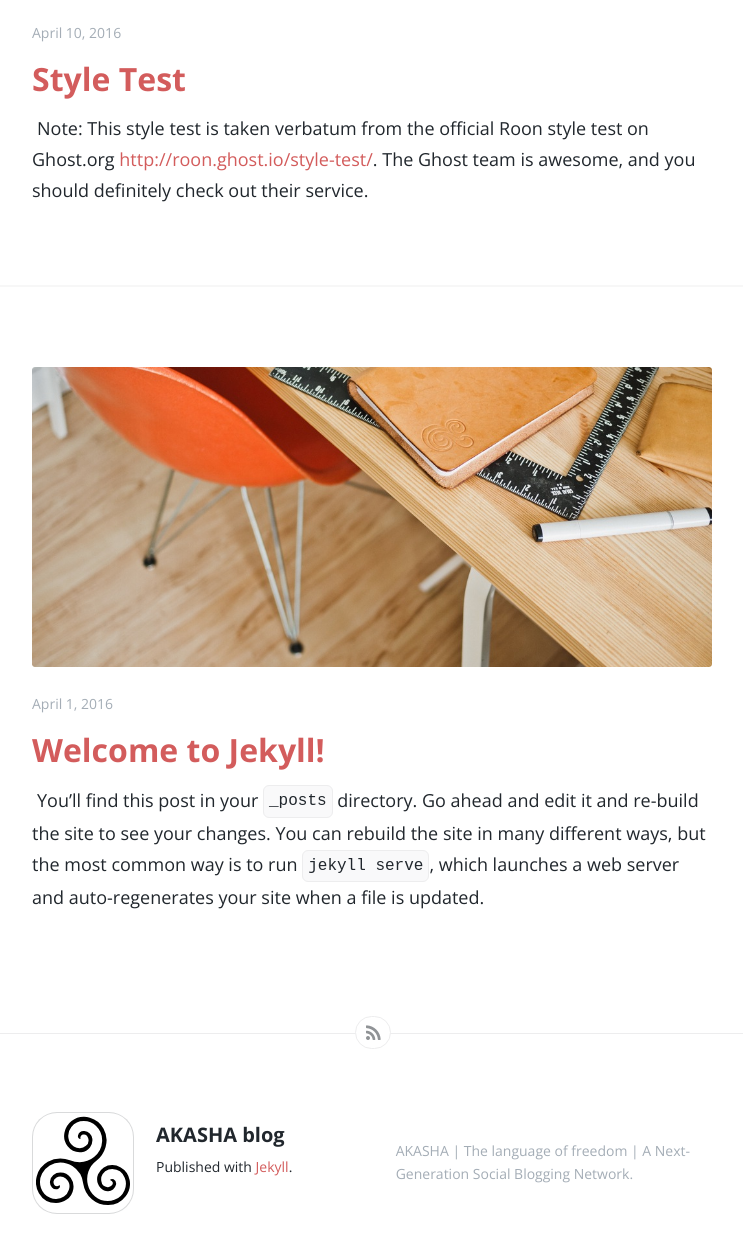
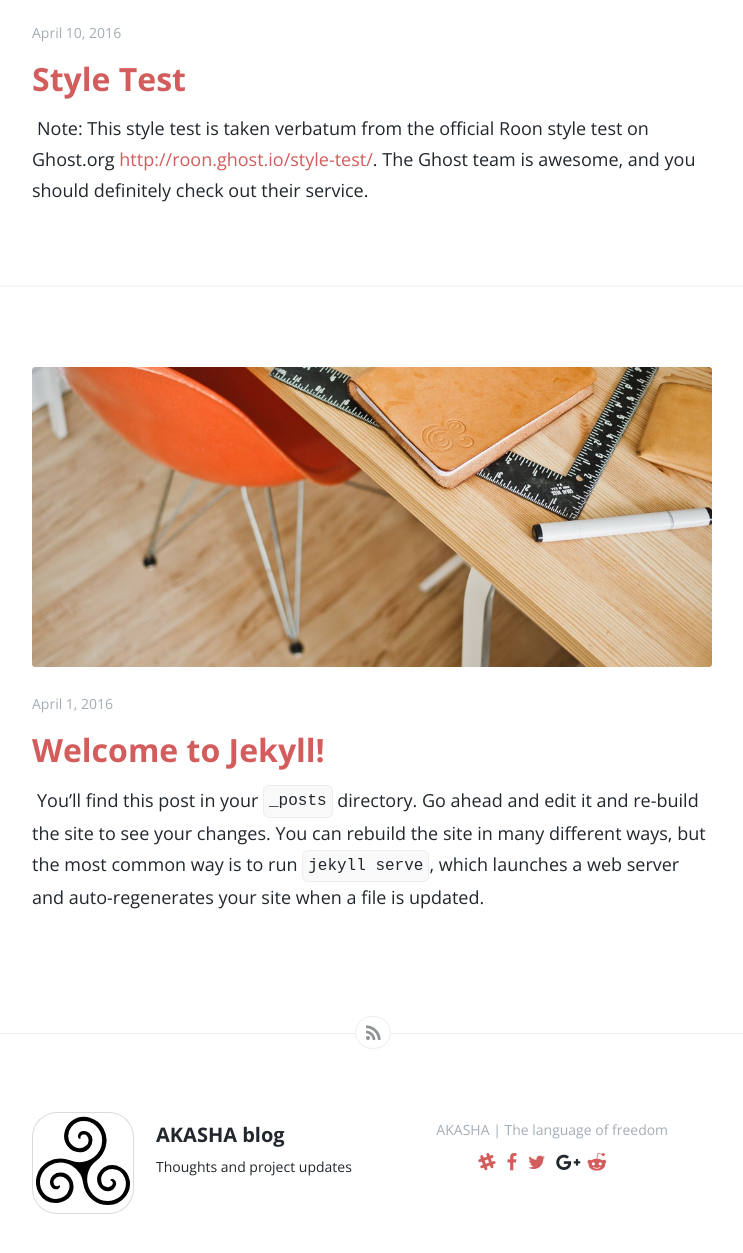
Before and after one commit to AKASHAorg/blog.akasha.world, a Jekyll site: the page built from index.html, in a window 1280 px wide and 1400 px high, scrolled down 388 px, cut to the strip 136-1389 px from the top of the window. Shown: the whole strip, without its empty margins (268-1011 px from the left). Built offline with Jekyll 4.4.1, drawn with Linux system fonts in a browser that asks for light colours; the list of posts is cut into pages by our own code.

Commit message:
Updated footer

```diff
--- a/_config.yml
+++ b/_config.yml
@@ -3,7 +3,7 @@ title: AKASHA blog
 email: hello@akasha.world
 logo: logo.png # image from https://www.flickr.com/photos/lwr/5496279831/in/set-72157594159055823
 description: > # this means to ignore newlines until "url:"
-  AKASHA | The language of freedom | A Next-Generation Social Blogging Network.
+  AKASHA | The language of freedom
 url: "https://akashaproject.github.io"
 
 baseurl: ""
--- a/_includes/footer.html
+++ b/_includes/footer.html
@@ -16,13 +16,28 @@
       </div>
       <div class="details">
         <h4><a href="{{ site.url }}" class="url n">{{ site.title }}</a></h4>
-        <span>Published with <a href="https://jekyllrb.com">Jekyll</a>.</span>
+        <span>Thoughts and project updates</span>
       </div>
     </div>
     <div id="user_bio">
       <div class="inner">
         {{ site.description }}
       </div>
+      <span class="links">
+        <a href="https://akasha-slack.herokuapp.com" target="_blank">
+          <i class="fa fa-lg fa-slack" aria-hidden="true"></i>
+        </a>&nbsp;
+        <a href="https://www.facebook.com/AkashaProject" target="_blank">
+          <i class="fa fa-lg fa-facebook" aria-hidden="true"></i>
+        </a>&nbsp;
+        <a href="https://twitter.com/AkashaProject" target="_blank">
+          <i class="fa fa-lg fa-twitter" aria-hidden="true"></i>
+        </a>&nbsp;
+        <i class="fa fa-lg fa-google-plus" aria-hidden="true"></i>&nbsp;
+        <a href="https://www.reddit.com/r/AkashaProject" target="_blank">
+          <i class="fa fa-lg fa-reddit-alien" aria-hidden="true"></i>
+        </a>
+      </span>
     </div>
   </div>
 </footer>
--- a/css/screen.css
+++ b/css/screen.css
@@ -1359,8 +1359,7 @@ body>footer .details h4 a, .post-footer .details h4 a {
 body>footer #user_bio, .post-footer #user_bio {
 	display: -moz-inline-stack;
 	display: inline-block;
-	vertical-align: middle;
-	*vertical-align: auto;
+	text-align: center;
 	zoom: 1;
 	*display: inline;
 	width: 49%;
@@ -1370,6 +1369,10 @@ body>footer #user_bio .inner, .post-footer #user_bio .inner {
 	padding-left: 20px;
 	line-height: 1.6em;
 	color: #a4adb6;
+}
+
+body>footer #user_bio .links, .post-footer #user_bio .links {
+	line-height: 2.8em;
 }
 
 #blog_badge {
```
Also changed, not shown: README.md (added).
